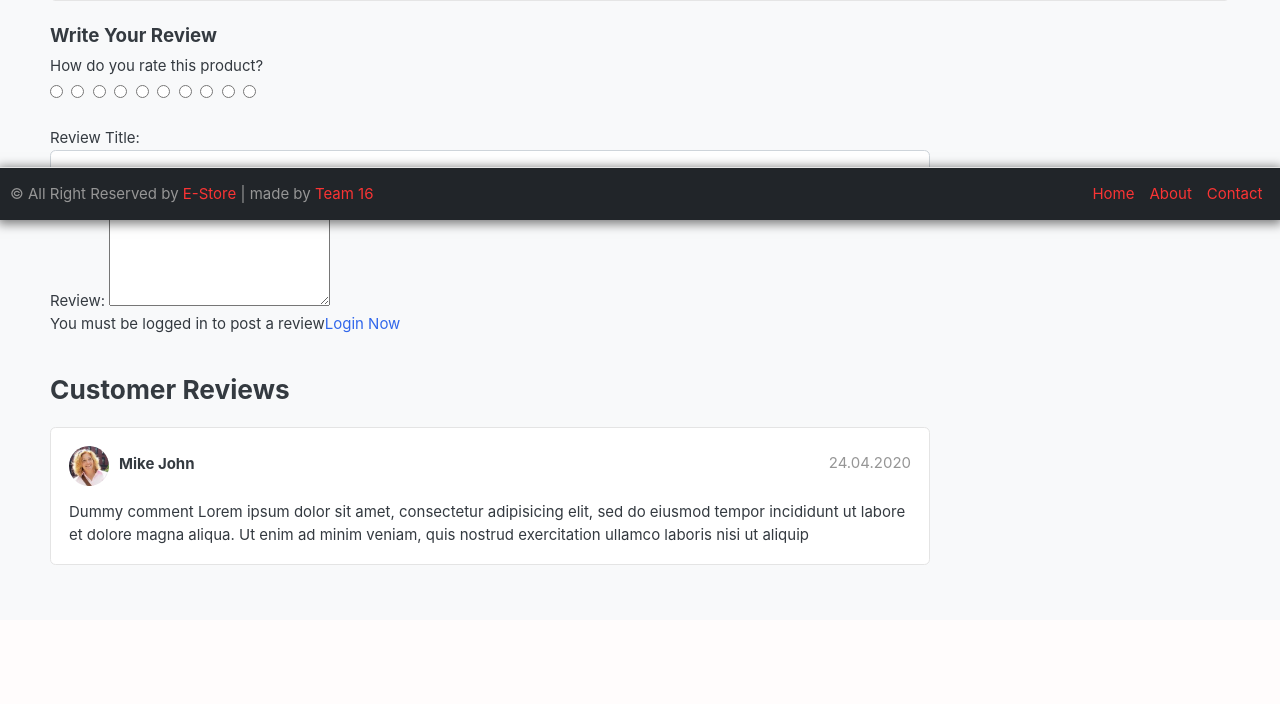
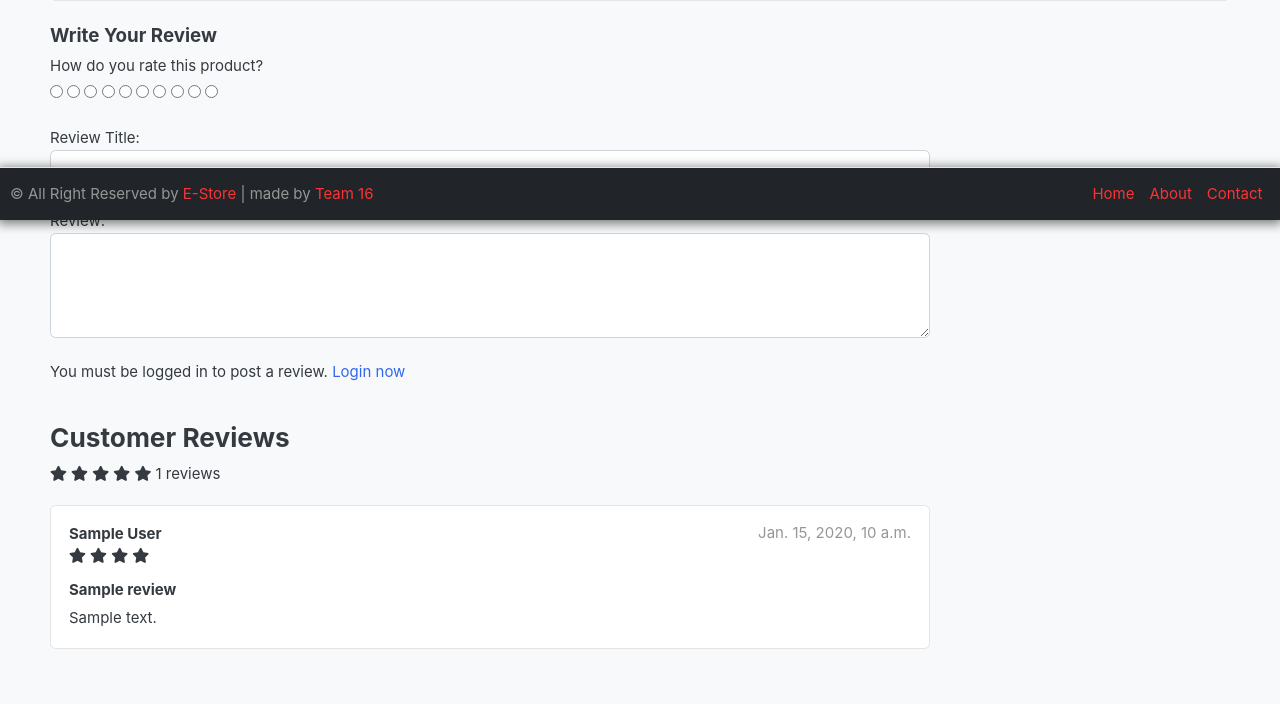
Before and after one commit to Ameeruddin0601/Django-Ecom-Project, a Django app: template templates/store/product_detail.html in a window 1280 px wide. Shown: the part 580-1284 px from the top of the page. Before the commit the page ends 1145 px from the top, so only its background shows below. Run offline with Django 3.2, Linux system fonts and the light colour scheme; the template is opened without the code that fills it: most values are stand-ins (such as "Sample title", 1, 10 or a date in 2020); grey boxes marked "Sample" are stand-in pictures; some libraries are stand-ins or nearby versions; some web fonts are replaced.

Commit message:
minor bug fixes

```diff
--- a/templates/store/product_detail.html
+++ b/templates/store/product_detail.html
@@ -81,11 +81,15 @@
 
     <div class="row">
       <div class="col-md-9">
-        <form action="% ur 'submit_review' single_product.id %" methods="POST">
+        <form
+          action="{% url 'submit_review' single_product.id %}"
+          method="POST"
+        >
           {% csrf_token %}
           <h5>Write Your Review</h5>
+
           <div>
-            <!-- Rating Stars -->
+            <!-- Rating stars -->
             <label>How do you rate this product?</label>
             <br />
             <div class="rate">
@@ -95,111 +99,107 @@
                 id="rating10"
                 value="5"
                 required
-              />
-              <label for="rating10" title="5"></label>
+              /><label for="rating10" title="5"></label>
               <input
                 type="radio"
                 name="rating"
                 id="rating9"
                 value="4.5"
                 required
-              />
-              <label for="rating9" title="4.5" class="half"></label>
-
+              /><label for="rating9" title="4.5" class="half"></label>
               <input
                 type="radio"
-                name="rating8"
+                name="rating"
                 id="rating8"
                 value="4"
                 required
-              />
-              <label for="rating8" title="4"></label>
-
+              /><label for="rating8" title="4"></label>
               <input
                 type="radio"
                 name="rating"
                 id="rating7"
                 value="3.5"
                 required
-              />
-              <label for="rating7" title="3.5" class="half"></label>
-
+              /><label for="rating7" title="3.5" class="half"></label>
               <input
                 type="radio"
                 name="rating"
                 id="rating6"
                 value="3"
                 required
-              />
-              <label for="rating6" title="3"></label>
-
+              /><label for="rating6" title="3"></label>
               <input
                 type="radio"
                 name="rating"
                 id="rating5"
                 value="2.5"
                 required
-              />
-              <label for="rating5" title="2.5" class="half"></label>
-
+              /><label for="rating5" title="2.5" class="half"></label>
               <input
                 type="radio"
                 name="rating"
                 id="rating4"
                 value="2"
                 required
-              />
-              <label for="rating4" title="2"></label>
-
+              /><label for="rating4" title="2"></label>
               <input
                 type="radio"
                 name="rating"
                 id="rating3"
                 value="1.5"
                 required
-              />
-              <label for="rating3" title="1.5" class="half"></label>
-
+              /><label for="rating3" title="1.5" class="half"></label>
               <input
                 type="radio"
                 name="rating"
                 id="rating2"
                 value="1"
                 required
-              />
-              <label for="rating2" title="1"></label>
-
+              /><label for="rating2" title="1"></label>
               <input
                 type="radio"
                 name="rating"
                 id="rating1"
                 value="0.5"
                 required
-              />
-              <label for="rating1" title="0.5" class="half"></label>
+              /><label for="rating1" title="0.5" class="half"></label>
             </div>
             <br />
-
             Review Title:
             <input type="text" class="form-control" name="subject" />
             <br />
             Review:
-            <textarea name="review" rows="4"></textarea>
+            <textarea name="review" rows="4" class="form-control"></textarea>
             <br />
+            <!-- {% if user.is_authenticated %}
+							{% if orderproduct %}
+								<input type="submit" value="Submit Review" class="btn btn-primary">
+							{% else %}
+								<p>You must purchase this product to post a review.</p>
+							{% endif %}
+						{% else %}
+						<p>You must be logged in to post a review. <span><a href="{% url 'login' %}">Login now</a></span></p>
+						{% endif %} -->
+
             {% if user.is_authenticated %}
             <input
               type="submit"
               value="Submit Review"
-              rows="4"
               class="btn btn-primary"
             />
             {% else %}
             <p>
-              You must be logged in to post a review<span
-                ><a href="% url 'login' %">Login Now</a></span
-              >
+              You must be logged in to post a review.
+              <span><a href="{% url 'login' %}">Login now</a></span>
             </p>
             {% endif %}
+            <!-- <div
+              class="alert alert-danger"
+              role="alert"
+              style="margin-top: 10px"
+            >
+              2-Factor Review Submission is disabled for demo purpose.
+            </div> -->
           </div>
           {% include 'includes/alerts.html' %}
         </form>
@@ -207,29 +207,74 @@
 
         <header class="section-heading">
           <h3>Customer Reviews</h3>
+          <div class="rating-star">
+            <span>
+              <i
+                class="fa fa-star{% if single_product.averageReview < 0.5 %}-o{% elif single_product.averageReview >= 0.5 and single_product.averageReview < 1 %}-half-o {% endif %}"
+                aria-hidden="true"
+              ></i>
+              <i
+                class="fa fa-star{% if single_product.averageReview < 1.5 %}-o{% elif single_product.averageReview >= 1.5 and single_product.averageReview < 2 %}-half-o {% endif %}"
+                aria-hidden="true"
+              ></i>
+              <i
+                class="fa fa-star{% if single_product.averageReview < 2.5 %}-o{% elif single_product.averageReview >= 2.5 and single_product.averageReview < 3 %}-half-o {% endif %}"
+                aria-hidden="true"
+              ></i>
+              <i
+                class="fa fa-star{% if single_product.averageReview < 3.5 %}-o{% elif single_product.averageReview >= 3.5 and single_product.averageReview < 4 %}-half-o {% endif %}"
+                aria-hidden="true"
+              ></i>
+              <i
+                class="fa fa-star{% if single_product.averageReview < 4.5 %}-o{% elif single_product.averageReview >= 4.5 and single_product.averageReview < 5 %}-half-o {% endif %}"
+                aria-hidden="true"
+              ></i>
+              <span>{{single_product.countReview}} reviews</span>
+            </span>
+          </div>
         </header>
 
+        {% for review in reviews %}
         <article class="box mb-3">
           <div class="icontext w-100">
-            <img
-              src="{% static './images/avatars/avatar1.jpg' %}"
-              class="img-xs icon rounded-circle"
-            />
             <div class="text">
-              <span class="date text-muted float-md-right">24.04.2020 </span>
-              <h6 class="mb-1">Mike John</h6>
+              <span class="date text-muted float-md-right"
+                >{{review.updated_at}}
+              </span>
+              <h6 class="mb-1">{{review.user.full_name}}</h6>
+              <div class="rating-star">
+                <span>
+                  <i
+                    class="fa fa-star{% if review.rating == 0.5 %}-half-o{% elif review.rating < 1 %}-o {% endif %}"
+                    aria-hidden="true"
+                  ></i>
+                  <i
+                    class="fa fa-star{% if review.rating == 1.5 %}-half-o{% elif review.rating < 2 %}-o {% endif %}"
+                    aria-hidden="true"
+                  ></i>
+                  <i
+                    class="fa fa-star{% if review.rating == 2.5 %}-half-o{% elif review.rating < 3 %}-o {% endif %}"
+                    aria-hidden="true"
+                  ></i>
+                  <i
+                    class="fa fa-star{% if review.rating == 3.5 %}-half-o{% elif review.rating < 4 %}-o {% endif %}"
+                    aria-hidden="true"
+                  ></i>
+                  <i
+                    class="fa fa-star{% if review.rating == 4.5 %}-half-o{% elif review.rating < 5 %}-o {% endif %}"
+                    aria-hidden="true"
+                  ></i>
+                </span>
+              </div>
             </div>
           </div>
           <!-- icontext.// -->
           <div class="mt-3">
-            <p>
-              Dummy comment Lorem ipsum dolor sit amet, consectetur adipisicing
-              elit, sed do eiusmod tempor incididunt ut labore et dolore magna
-              aliqua. Ut enim ad minim veniam, quis nostrud exercitation ullamco
-              laboris nisi ut aliquip
-            </p>
+            <h6>{{review.subject}}</h6>
+            <p>{{review.review}}</p>
           </div>
         </article>
+        {% endfor %}
       </div>
       <!-- col.// -->
     </div>
```
Also changed, not shown: static/css/custom.css (+24 -5 lines), store/models.py (+4 -3 lines), store/urls.py (+4 -4 lines), store/views.py (+56 -37 lines), db.sqlite3, store/migrations/0004_reviewrating.py (added).
